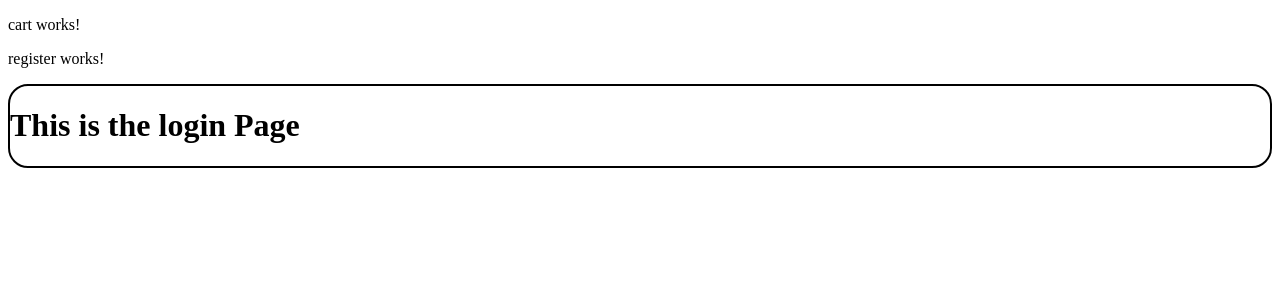
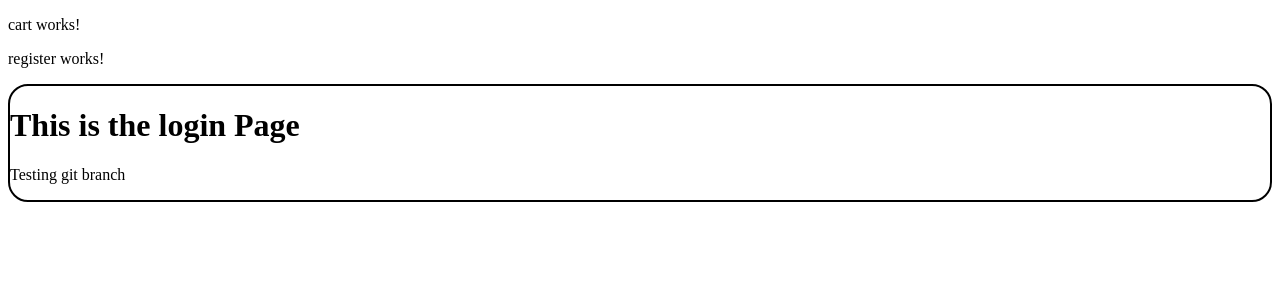
Before and after one commit to Project-2-TKO/Project3, an Angular app in the folder FrontEnd/: page / in a window 1280 px wide. Shown: the top 300 px of the page. Built offline with nearby package versions, Linux system fonts and the light colour scheme.

Commit message:
testing git branch

```diff
--- a/FrontEnd/src/app/components/login/login.component.html
+++ b/FrontEnd/src/app/components/login/login.component.html
@@ -1,3 +1,4 @@
 <div class = "container">
     <h1> This is the login Page </h1>
+    <p>Testing git branch</p>
 </div>
```
